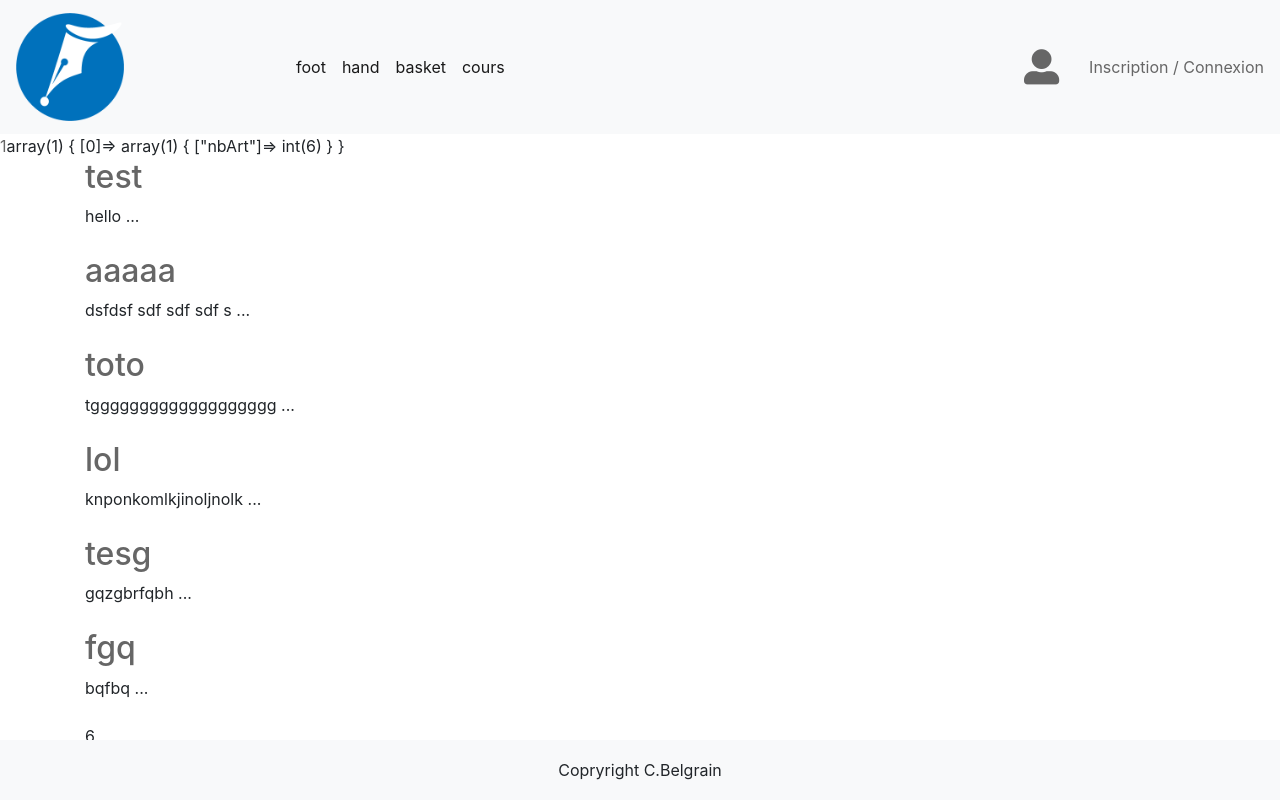
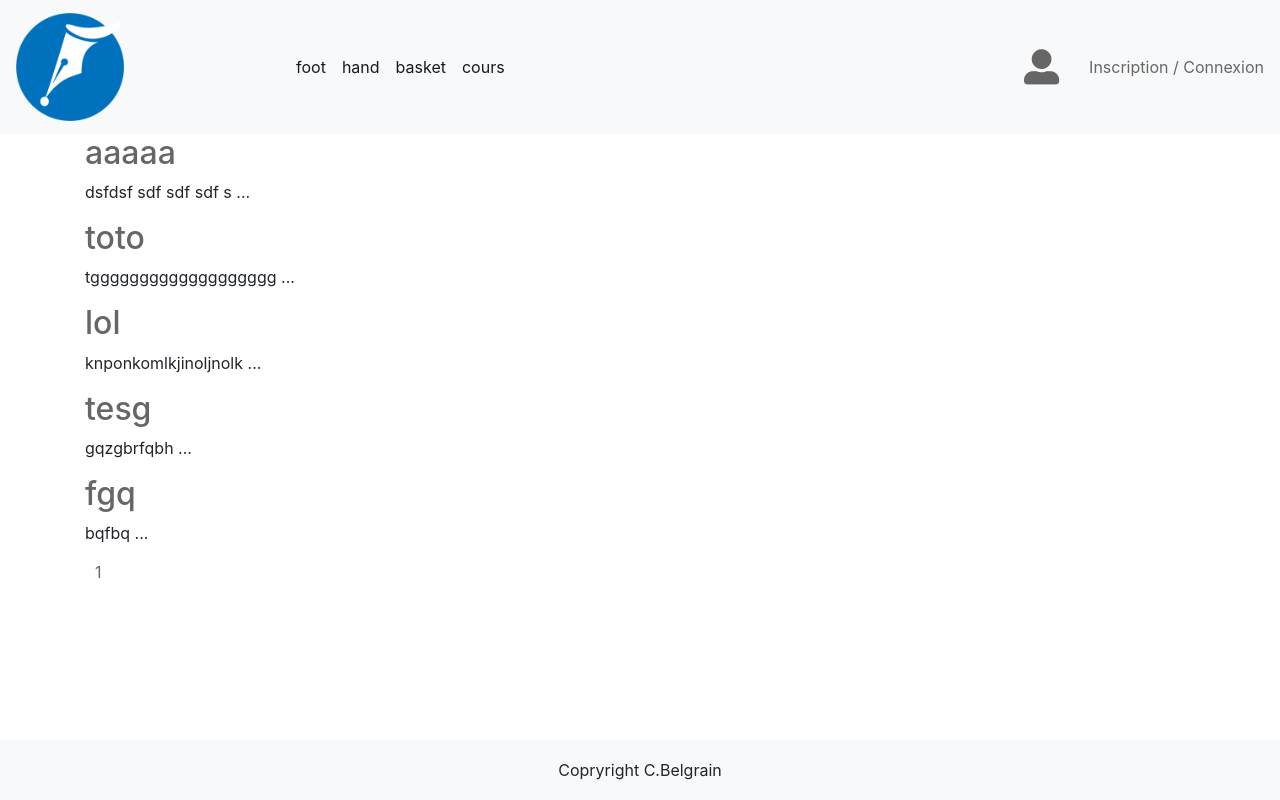
Before and after one commit to cbelgrain/blogTest, a PHP site: page /?page=cat&cat=1 in a window 1280 px wide. Run offline with PHP 8.4, Linux system fonts and the light colour scheme; data comes from the database, SQL or seed files in the repository; some libraries are stand-ins or nearby versions.

Commit message:
pagination liste articles ok

```diff
--- a/css/style.css
+++ b/css/style.css
@@ -154,3 +154,15 @@ a, a:hover, a:visited{
 #addArt form div:last-child {
 	text-align: right;
 }
+
+
+/* ----------- ARTICLE ----------- */
+#all-articles{
+    margin-bottom: 100px;
+}
+.art{
+    margin-bottom: 15px;
+}
+.p{
+    margin-left: 10px;
+}
--- a/models/categories.model.php
+++ b/models/categories.model.php
@@ -4,18 +4,22 @@ class CategoriesModel {
 
     private $cat;
     private $result;
-
+    private $nbArtParPage = 5;
+    private $resultPage = '';
 
     public function getCategorie($pdo){
 
-        $this->cat = $pdo->query("SELECT * FROM articles WHERE id_cat=".$_GET['cat']);
+        $pageDebut = (isset($_GET['p'])) ? (($_GET['p'] == 1) ? $_GET['p'] : $_GET['p'] * $this->nbArtParPage) : 1 ;
+        $pageFin = $this->nbArtParPage;
 
-        $this->result = '';
+        $this->cat = $pdo->query("SELECT * FROM articles WHERE id_cat=".$_GET['cat'] . " LIMIT " . $pageDebut . "," . $pageFin . " " );
 
 		while ($row = $this->cat->fetch()) {
-			$this->result.= '
-			<a href="?page=article&article='.$row['a_id'].'"><h2>'.$row['titre'].'</h2></a>
-			<div> '.substr($row['contenu'],0, 20).' ...</div>	<br>
+            $this->result.= '
+            <div class="art">
+			    <a href="?page=article&article='.$row['a_id'].'"><h2>'.$row['titre'].'</h2></a>
+                <div> '.substr($row['contenu'],0, 20).' ...</div>
+            </div>
 			';
 		}
 
@@ -32,6 +36,8 @@ class CategoriesModel {
 
 /*    public function getIdCategorie($pdo){
 
+        recup idCat a faire
+
         $this->cat = $pdo->prepare("SELECT c_id FROM `categories` WHERE nom_cat = ? ");
         $this->cat->execute(array($idCat));
 
@@ -41,20 +47,30 @@ class CategoriesModel {
     }*/
 
     public function getPagination($pdo){
-        $nbArtParPage = 10;
+
         $this->result = '';
 
-        $this->cat = $pdo->query("SELECT COUNT(*) as nbArt FROM articles WHERE id_cat=".$_GET['cat']);
+        $this->cat = $pdo->query("SELECT COUNT(*) as nbArt FROM articles WHERE id_cat=".$_GET['cat'] . "");
         $this->result = $this->cat->fetchAll();
 
         $nbArt = $this->result[0]['nbArt'];
-        $nbPage = ceil($nbArt / $nbArtParPage);
+        $nbPage = ceil($nbArt / $this->nbArtParPage);
 
-        for ($i = 1 ; $i <= $nbPage ; $i++){
-            echo '<a href="?page=cat&deb=&fin=' . $i . '">' . $i .'</a>';
+        for ($i = 1 ; $i < $nbPage ; $i++){
+
+            if(@$_GET['p'] != $i) {
+            //    echo '<a href="?page=cat&cat='. $_GET['cat'] . '&p=' . $i . '">' . $i .'</a>';
+                $this->resultPage .= '<a class="p" href="?page=cat&cat='. $_GET['cat'] . '&p=' . $i . '">' . $i .'</a>';
+            }
+            else {
+            //    echo '<b>' . $i . '</b>';
+                $this->resultPage .= '<b class="p">' . $i . '</b>';
+            }
+
         }
-        var_dump(($this->result));
-        return $this->result;
+
+    //    return $this->result;
+        return $this->resultPage;
 
     }
 }
--- a/vues/categorie.php
+++ b/vues/categorie.php
@@ -4,7 +4,11 @@
     $cat = $categorie->controleCategorie($pdo);
     $page = $categorie->controlePagination($pdo);
 ?>
-<main class="container">
-    <?= $cat ?>
-    <?= $page[0]['nbArt'] ?>
+<main class="container" id="all-articles">
+    <div>
+        <?= $cat ?>
+    </div>
+    <div class="pagination">
+        <?= $page ?>
+    </div>
 </main>
```
